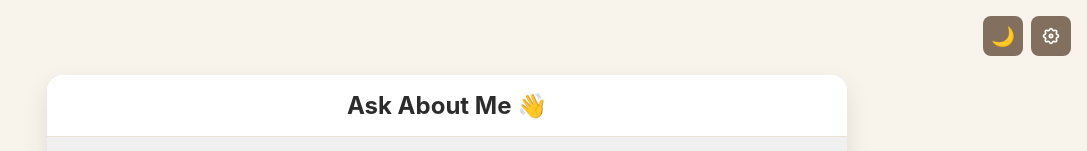
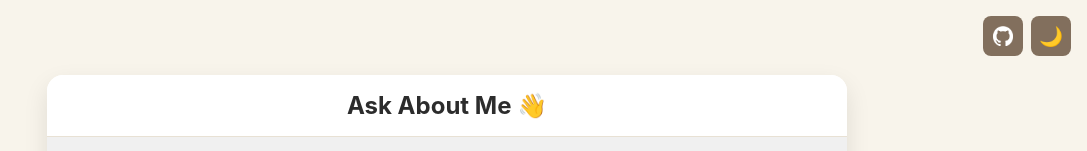
Before and after one commit to azariak/portfolio, a React (Vite) app: page / in a window 1280 px wide. Shown: the top 151 px of the page, without its empty margins (193-1280 px from the left). Built offline with nearby package versions, Linux system fonts and the light colour scheme.

Commit message:
Added Github button, hid settings button with a comment

```diff
--- a/src/App.jsx
+++ b/src/App.jsx
@@ -171,18 +171,25 @@ const PersonalPortfolio = () => {
       <div className="header-controls">
         <button
           className="control-button"
+          onClick={() => window.open('https://github.com/azariak/portfolio', '_blank')}
+          aria-label="Open GitHub"
+        >
+          <img src="/github-mark-white.png" alt="GitHub" width={20} height={20} />
+        </button>
+        <button
+          className="control-button"
           onClick={() => setIsDarkMode(!isDarkMode)}
           aria-label={isDarkMode ? 'Switch to light mode' : 'Switch to dark mode'}
         >
           {isDarkMode ? '☀️' : '🌙'}
         </button>
-        <button
+        {/* <button
           className="control-button"
           onClick={() => setIsSettingsOpen(true)}
           aria-label="Open Settings"
         >
           <img src="/Settings.svg" alt="Settings" width={20} height={20} />
-        </button>
+        </button> */}
       </div>
 
       <SettingsModal
```
Also changed, not shown: 1 other file (tests, documents, lock files or other folders).
